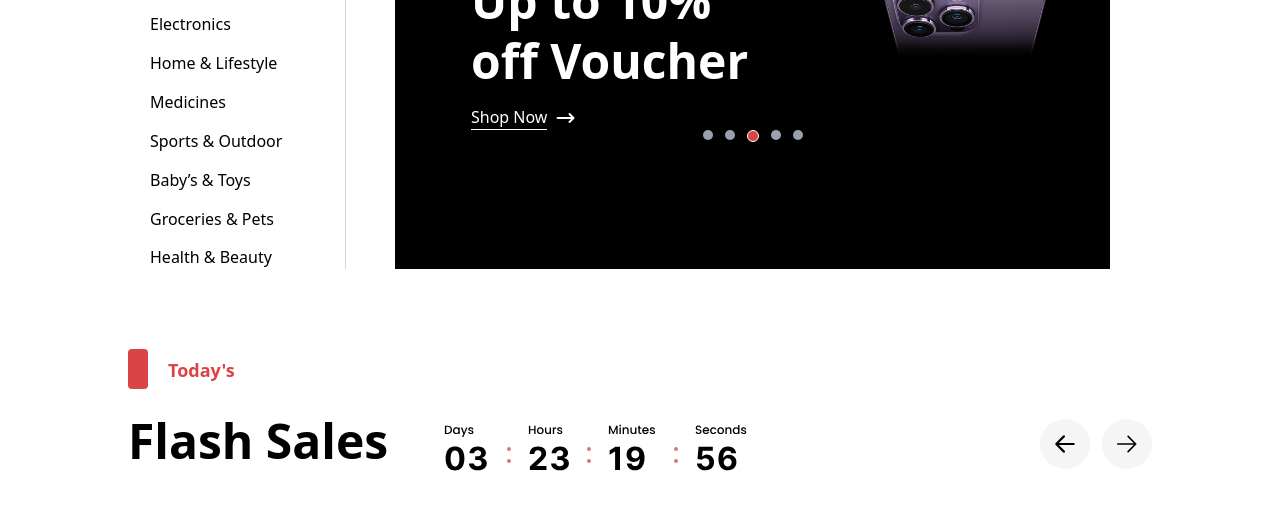
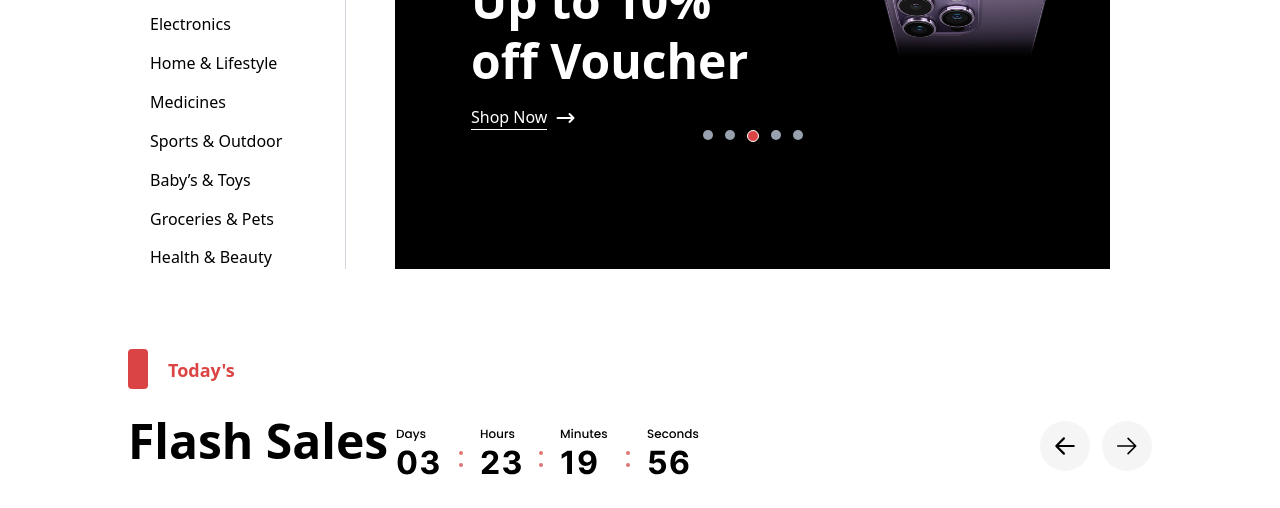
Before and after one commit to Group-C-Blockfuse-labs-cohort-IV/Ecommerce-website-clone, a website: page index.html in a window 1280 px wide. Shown: the part 268-776 px from the top of the page. Drawn offline with Linux system fonts and the light colour scheme.

Commit message:
Adjust flash sales timer spacing

```diff
--- a/index.html
+++ b/index.html
@@ -157,7 +157,7 @@
         <div class="mt-7 flex flex-col gap-6 sm:flex-row sm:items-center sm:justify-between">
             <div class="flex gap-2">
                 <h2 class="text-3xl font-semibold sm:text-4xl lg:text-5xl">Flash Sales</h2>
-                <img class="mt-1 ml-12" src="./images/time.svg" alt="">
+                <img class="mt-2 ml-14" src="./images/time.svg" alt="">
             </div>
             <div class="flex gap-3">
                 <img class="w-12.5 h-12.5" src="./images/Fill With Left Arrow.svg" alt="">
```
